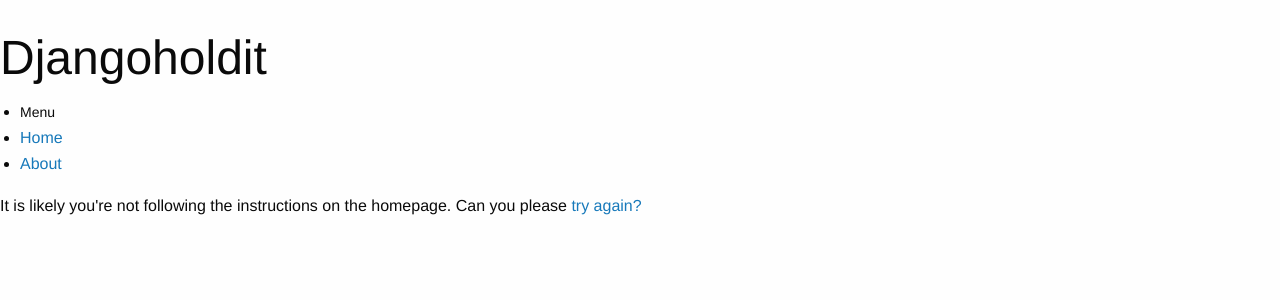
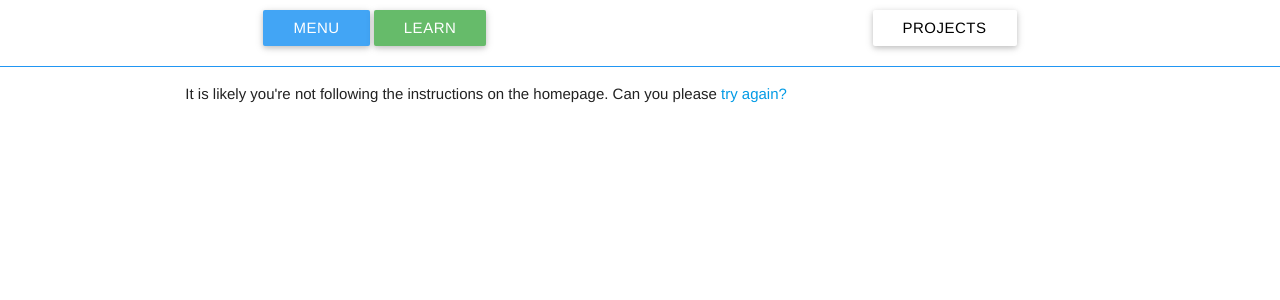
Before and after one commit to seanmavley/DjangoHoldit, a Django app: template main/templates/500.html in a window 1280 px wide. Shown: the top 300 px of the page. Run offline with Django 3.2, Linux system fonts and the light colour scheme; the template is opened without the code that fills it, so the values that code supplies are empty; some libraries are stand-ins or nearby versions.

Commit message:
finishing touches

```diff
--- a/main/templates/403.html
+++ b/main/templates/403.html
@@ -3,7 +3,7 @@
   <div class="row">
     <div class="small-12 columns">
     <p>
-      It is likely you're not following the instructions on the homepage. Can you please <a href="/">try again?</a>
+      Permission Denied. <a href="/">Go home</a>
     </p>
     </div>
   </div>
--- a/main/templates/404.html
+++ b/main/templates/404.html
@@ -3,7 +3,7 @@
   <div class="row">
     <div class="small-12 columns">
     <p>
-      It is likely you're not following the instructions on the homepage. Can you please <a href="/">try again?</a>
+      Page not found. Go to <a href="/">Homepage</a>
     </p>
     </div>
   </div>
--- a/main/templates/500.html
+++ b/main/templates/500.html
@@ -1,64 +1,10 @@
-{% load static %}
-<!doctype html>
-<html class="no-js" lang="en">
-  <head>
-    <meta charset="utf-8" />
-    <meta name="viewport" content="width=device-width, initial-scale=1.0" />
-    <title>Django Hold It - Django App Alternative for Placehold.it</title>
-    <link rel="stylesheet" href="{% static 'css/foundation.css'%}" />
-    <link rel="stylesheet" type="text/css" href="{% static 'css/mycss.css'%}">
-    <script src="{% static 'js/vendor/modernizr.js'%}"></script>
-  </head>
-  <body>
-
-    <div class="off-canvas-wrap">
-      <div class="inner-wrap">
-        <nav class="tab-bar">
-          <section class="left-small">
-            <a class="left-off-canvas-toggle menu-icon" ><span></span></a>
-          </section>
-
-          <section class="middle tab-bar-section">
-            <h1 class="title">Djangoholdit</h1>
-          </section>
-        </nav>
-
-        <aside class="left-off-canvas-menu">
-          <ul class="off-canvas-list">
-            <li><label>Menu</label></li>
-            <li><a href="/">Home</a></li>
-            <li><a href="http://google.com/+Nkansahrexford" target="new">About</a></li>
-          </ul>
-        </aside>
-
-        <!--<aside class="right-off-canvas-menu">
-          <ul class="off-canvas-list">
-            <li><label>Users</label></li>
-            <li><a href="#">Hari Seldon</a></li>
-            ...
-          </ul>
-        </aside>-->
-
-        <section class="main-section">
-        <div class="row">
-          <div class="small-12 columns">
-          <p>
+{% extends 'base.html' %}
+{% block content %}
+<div class="row">
+    <div class="small-12 columns">
+        <p>
             It is likely you're not following the instructions on the homepage. Can you please <a href="/">try again?</a>
-          </p>
-          </div>
-        </div>
-
-        </section>
-
-      <a class="exit-off-canvas"></a>
-
-      </div>
+        </p>
     </div>
-
-    <script src="{% static 'js/vendor/jquery.js'%}"></script>
-    <script src="{% static 'js/foundation.min.js'%}"></script>
-    <script>
-      $(document).foundation();
-    </script>
-  </body>
-</html>
+</div>
+{% endblock %}
--- a/main/templates/base.html
+++ b/main/templates/base.html
@@ -40,6 +40,7 @@
                 <li><a href="http://menpha.org/" target="new">Menpha</a></li>
                 <li><a href="http://noodles.khophi.co" target="new">Noodles</a></li>
                 <li><a href="http://khophi.co/siya/" target="new">Siya</a></li>
+                <li><a href="http://github.com/seanmavley" target="new">All Projects</a></li>
             </ul>
         </div>
     </div>
```
